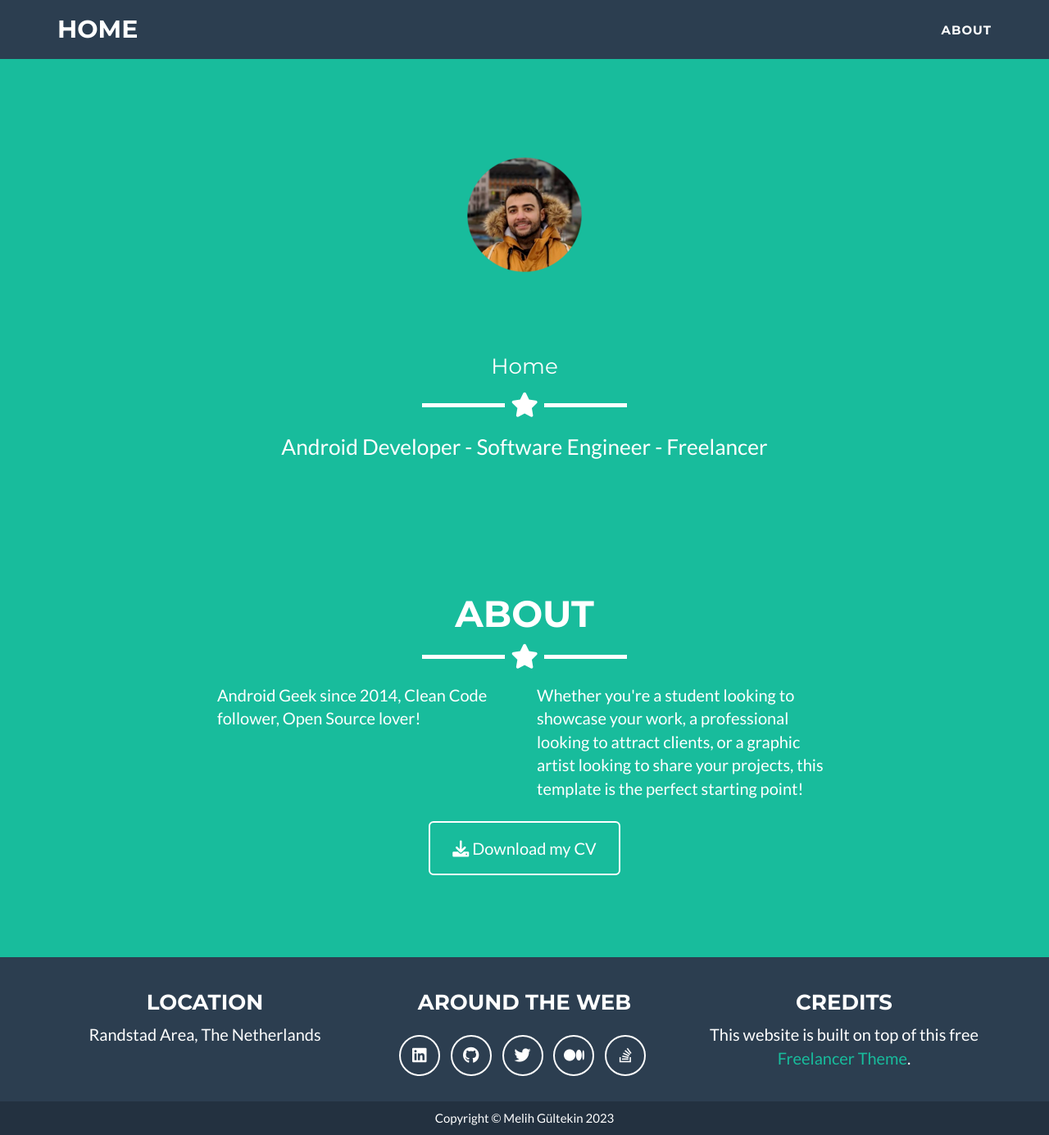
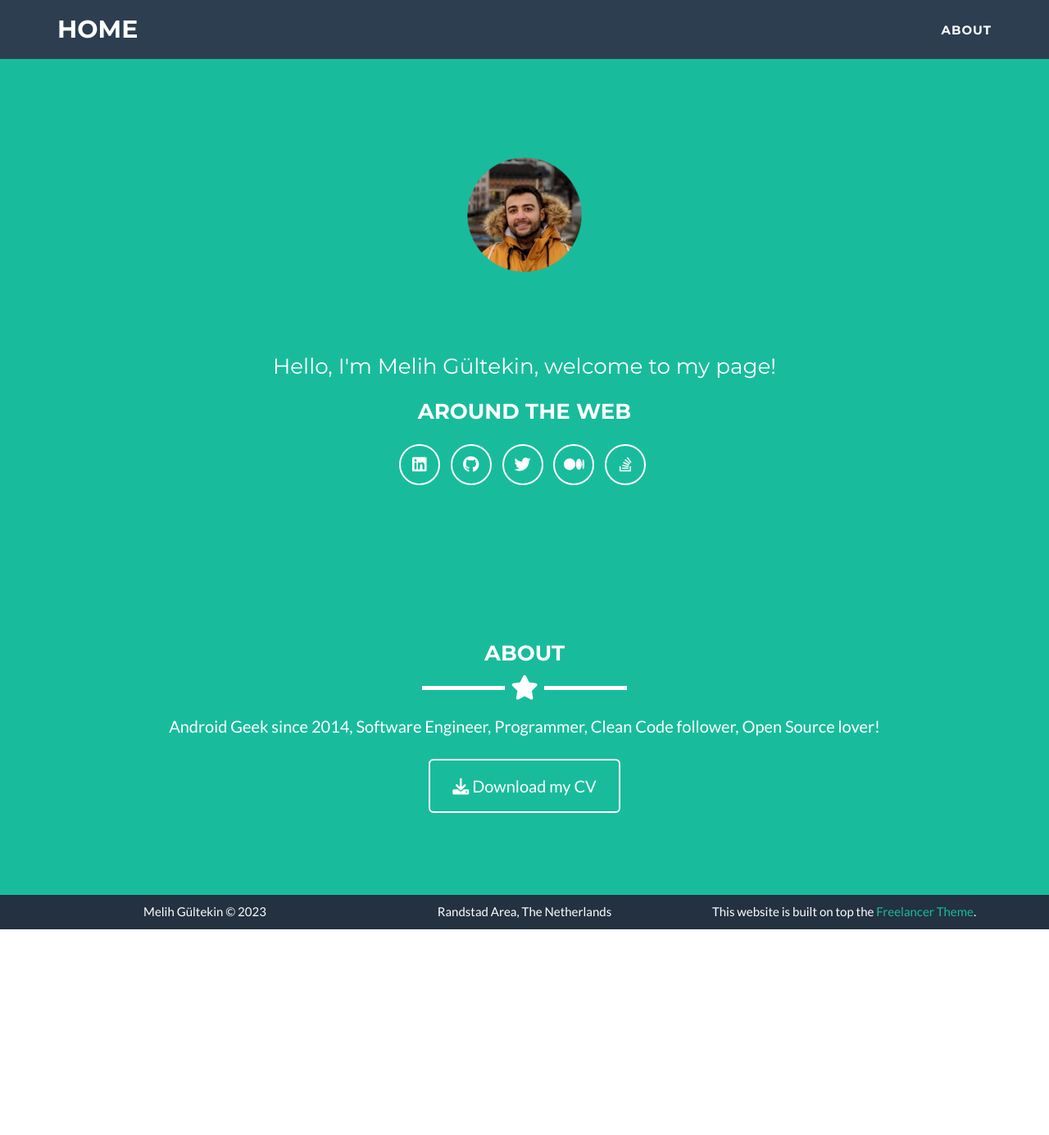
Before and after one commit to melomg/melomg.github.io, a Jekyll site: the page built from index.markdown, in a window 1280 px wide and 1385 px high. Shown: the whole window at 82% size. Built offline with Jekyll 4.4.1, drawn with Linux system fonts in a browser that asks for light colours.

Commit message:
Update footer, header, about sections

```diff
--- a/_config.yml
+++ b/_config.yml
@@ -25,9 +25,49 @@ skills: "Android Developer - Software Engineer - Freelancer"
 
 author:
   name: Melih Gültekin
+  welcome: Hello, I'm Melih Gültekin, welcome to my page!
   about: >- # this means to ignore newlines until "baseurl:"
-    Android Geek since 2014, Clean Code follower, Open Source lover!
-#  email: mmelihgultekin@gmail.com
+    Android Geek since 2014, Software Engineer, Programmer, Clean Code follower, Open Source lover!
+  social: Around the Web
+
+# Social networks usernames
+social:
+  - title: linkedin
+    url: https://www.linkedin.com/in/melih-g%C3%BCltekin-a2a41464/
+  - title: github
+    url: http://github.com/melomg
+  - title: twitter
+    url: https://twitter.com/melihgultekin
+  - title: medium
+    url: https://medium.com/@mmelihgultekin
+  - title: stack-overflow
+    url: https://stackoverflow.com/users/3918109/melomg
+
+# Footer settings
+footer:
+  copyright: Melih Gültekin
+  location: Location
+  credits: Credits
+
+# Postal address (add as many lines as necessary)
+address:
+  - line: Randstad Area, The Netherlands
+
+# Credits content
+credits: 'This website is built on top the <a href="https://github.com/jeromelachaud/freelancer-theme">Freelancer Theme</a>.'
+
+# Build settings
+markdown: kramdown
+permalink: pretty
+
+#for posts
+defaults:
+  - scope:
+      path: ""
+      type: "posts"
+    values:
+      permalink: ""
+
 baseurl: "" # the subpath of your site, e.g. /blog
 url: "" # the base hostname & protocol for your site, e.g. http://example.com
 
@@ -73,42 +113,3 @@ color:
   primary-rgb: "24,288,156" #"128,179,255"
   secondary: 2c3e50 #FD6E8A
   secondary-dark: 233140 #A2122F
-
-# Footer settings
-footer:
-  copyright: Melih Gültekin
-  location: Location
-  social: Around the Web
-  credits: Credits
-
-# Social networks usernames
-social:
-  - title: linkedin
-    url: https://www.linkedin.com/in/melih-g%C3%BCltekin-a2a41464/
-  - title: github
-    url: http://github.com/melomg
-  - title: twitter
-    url: https://twitter.com/melihgultekin
-  - title: medium
-    url: https://medium.com/@mmelihgultekin
-  - title: stack-overflow
-    url: https://stackoverflow.com/users/3918109/melomg
-
-# Postal address (add as many lines as necessary)
-address:
-  - line: Randstad Area, The Netherlands
-
-# Credits content
-credits: 'This website is built on top of this free <a href="https://github.com/jeromelachaud/freelancer-theme">Freelancer Theme</a>.'
-
-# Build settings
-markdown: kramdown
-permalink: pretty
-
-#for posts
-defaults:
-  - scope:
-      path: ""
-      type: "posts"
-    values:
-      permalink: ""
--- a/_includes/about.html
+++ b/_includes/about.html
@@ -2,17 +2,14 @@
   <div class="container">
     <div class="row">
       <div class="col-lg-12 text-center">
-        <h2>About</h2>
+        <h3>About</h3>
         <hr class="star-light">
       </div>
     </div>
     <div class="row">
-      <div class="col-lg-4 col-lg-offset-2">
+      <div class="col-lg-12 text-center">
+<!--        TODO: Fill more in about section-->
         <p>{{ site.author.about | escape }}</p>
-      </div>
-      <div class="col-lg-4">
-        <p>Whether you're a student looking to showcase your work, a professional looking to attract clients, or
-          a graphic artist looking to share your projects, this template is the perfect starting point! </p>
       </div>
       <div class="col-lg-8 col-lg-offset-2 text-center">
         <a href="https://github.com/melomg/melomg.github.io/tree/master/assets/MelihGultekinCV.pdf" class="btn btn-lg btn-outline">
--- a/_includes/footer.html
+++ b/_includes/footer.html
@@ -1,39 +1,18 @@
 <!-- Footer -->
 <footer class="text-center">
-  <div class="footer-above">
+  <div class="footer-below">
     <div class="container">
       <div class="row">
-        <div class="footer-col col-md-4">
-          <h3>{{ site.footer.location }}</h3>
-          <p>
+        <div class="col-md-4">
+          {{ site.footer.copyright }} &copy; 20{{ site.time | date: '%y' }}
+        </div>
+        <div class="col-md-4">
             {% for adress in site.address %}
             {{ adress.line }} <br>
             {% endfor %}
-          </p>
         </div>
-        <div class="footer-col col-md-4">
-          <h3>{{ site.footer.social }}</h3>
-          <ul class="list-inline">
-            {% for network in site.social %}
-            <li>
-              <a href="{{ network.url }}" target="_blank" class="btn-social btn-outline"><i
-                      class="fa-brands fa-fw fa-{{ network.title }}"></i></a>
-            </li>
-            {% endfor %}
-          </ul>
-        </div>
-        <div class="footer-col col-md-4">
-          <h3>{{ site.footer.credits }}</h3>
-          <p>{{ site.credits }}</p>
-        </div>
-      </div>
-    </div>
-  </div>
-  <div class="footer-below">
-    <div class="container">
-      <div class="row">
-        <div class="col-lg-12">
-          Copyright &copy; {{ site.footer.copyright }} 20{{ site.time | date: '%y' }}
+        <div class="col-rd-4">
+          {{ site.credits }}
         </div>
       </div>
     </div>
--- a/_includes/header.html
+++ b/_includes/header.html
@@ -5,9 +5,18 @@
       <div class="col-lg-12">
         <img class="img-responsive" src="assets/images/profile.png" alt="profile-pic" />
         <div class="intro-text">
-          <span class="name">{{ site.title }}</span>
-          <hr class="star-light" />
-          <span class="skills">{{ site.skills }}</span>
+          <span class="name">{{ site.author.welcome }}</span>
+        </div>
+        <div class="col-md-12 intro-text">
+          <h3>{{ site.author.social }}</h3>
+          <ul class="list-inline">
+            {% for network in site.social %}
+            <li>
+              <a href="{{ network.url }}" target="_blank" class="btn-social btn-outline"><i
+                      class="fa-brands fa-fw fa-{{ network.title }}"></i></a>
+            </li>
+            {% endfor %}
+          </ul>
         </div>
       </div>
     </div>
```
